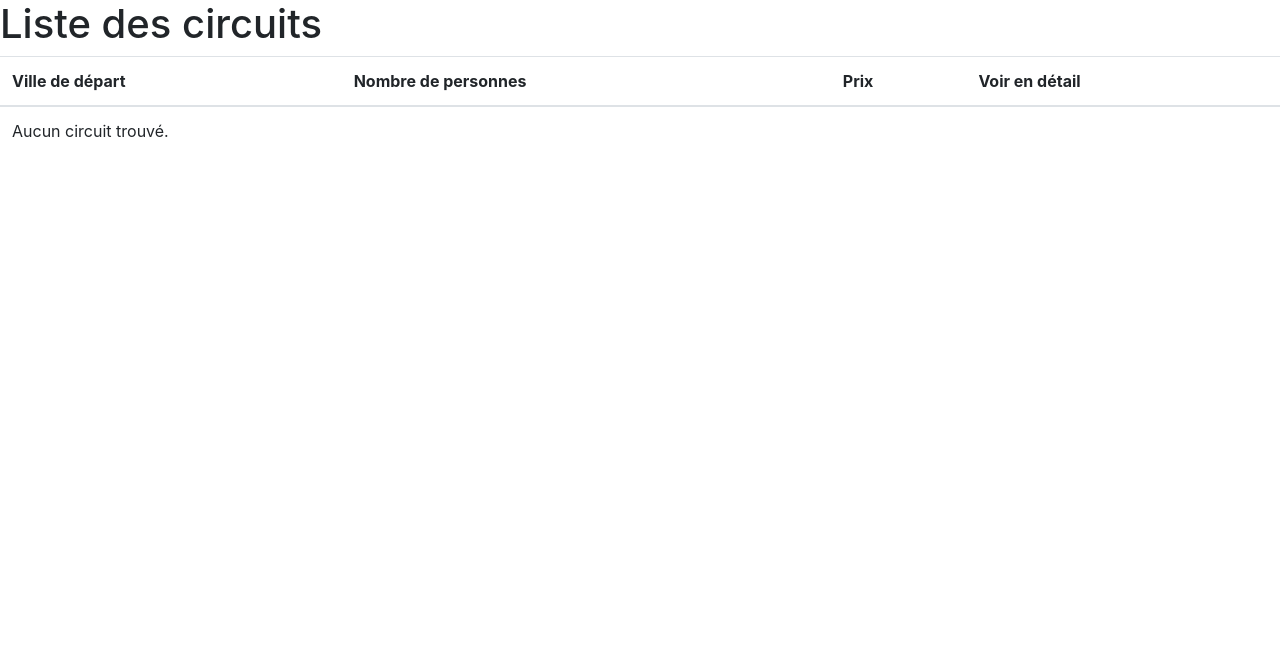
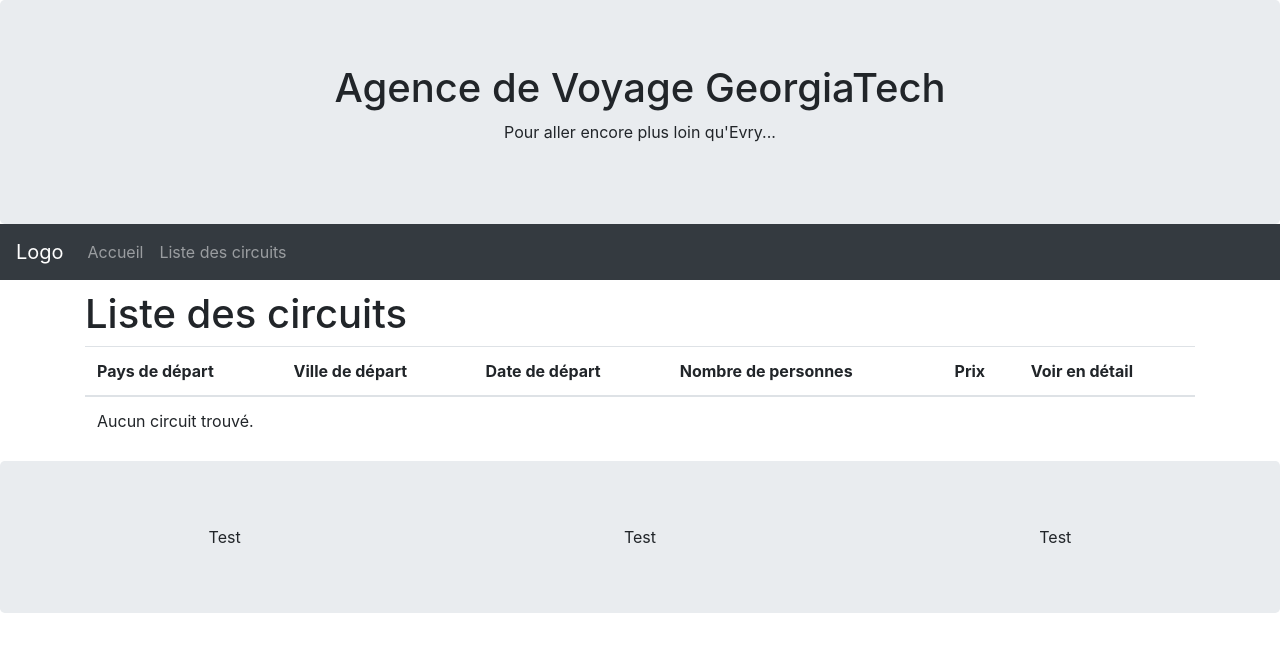
Before and after one commit to odulcy/proj-agvoy, a Symfony app: template templates/front/home.html.twig in a window 1280 px wide. Shown: the top 652 px of the page. Run offline with Twig, Linux system fonts and the light colour scheme; the template is opened without the code that fills it, so the values that code supplies are empty; some libraries are stand-ins or nearby versions.

Commit message:
CSS modified. Still working on it.

```diff
--- a/templates/base.html.twig
+++ b/templates/base.html.twig
@@ -2,26 +2,61 @@
 <html>
     <head>
         <meta charset="UTF-8">
-        <title>{% block title %}Welcome!{% endblock %}</title>
+        <title>
+          {% block title %}
+          Agence de Voyage GeorgiaTech
+          {% endblock %}
+        </title>
         {% block stylesheets %}
         <link rel="stylesheet" href="/css/bootstrap.min.css">
         {% endblock %}
     </head>
     <body>
+      <div class="jumbotron text-center" style="margin-bottom:0">
+        <h1>Agence de Voyage GeorgiaTech</h1>
+        <p>Pour aller encore plus loin qu'Evry...</p>
+      </div>
+
+      {% block menu %}
+      <nav class="navbar navbar-expand-sm bg-dark navbar-dark"
+        style="margin-bottom : 10px">
+        <a class="navbar-brand" href="#">Logo</a>
+        <button class="navbar-toggler" type="button" data-toggle="collapse" data-target="#collapsibleNavbar">
+          <span class="navbar-toggler-icon"></span>
+        </button>
+        <div class="collapse navbar-collapse" id="collapsibleNavbar">
+          <ul class="navbar-nav">
+            <li class="nav-item">
+              <a class="nav-link" href="/">Accueil</a>
+            </li>
+            <li class="nav-item">
+              <a class="nav-link" href="/home">Liste des circuits</a>
+            </li>
+          </ul>
+        </div>
+      </nav>
+      {% endblock %}
+
+      <div class="container">
         {% block body %}
-	{% block menu %}{% endblock %} {# menu #}
-
-    {% block main %}MAIN{% endblock %} {# main #}
-
-	    {% endblock %} {# body #}
+          {% block main %}
+          {% endblock %}
+        {% endblock %}
+      </div>
 
       {% block footer %}
-	<div >
+      <div class="jumbotron" style="margin-bottom:0">
+        <div class="row">
+          <div class="col text-center">Test</div>
+          <div class="col text-center">Test</div>
+          <div class="col text-center">Test</div>
         </div>
-	{% endblock %} {# footer #}
+      </div>
+      {% endblock %}
     </body>
     {% block javascripts %}
-        <script src="/js/bootstrap.min.js"></script>
+    <script src="/js/bootstrap.min.js">
+    </script>
     {% endblock %} {# javascripts #}
     {% block custompage_script %}
     {% endblock %} {# custompage_scripts #}
--- a/templates/front/home.html.twig
+++ b/templates/front/home.html.twig
@@ -1,14 +1,14 @@
 {% extends 'base.html.twig' %}
-
-{% block title %}Hello!{% endblock %}
 
 {% block body %}
     <h1>Liste des circuits</h1>
 
-    <table class="table">
+    <table class="table table-hover">
         <thead>
             <tr>
+                <th>Pays de départ</th>
                 <th>Ville de départ</th>
+                <th>Date de départ</th>
                 <th>Nombre de personnes</th>
                 <th>Prix</th>
                 <th>Voir en détail</th>
@@ -18,11 +18,12 @@
           {% if programmationCircuits %}
           {% for progCircuit in programmationCircuits %}
             <tr>
+                <td>{{ progCircuit.circuit.paysDepart }}</td>
+                <td>{{ progCircuit.circuit.villeDepart }}</td>
                 <td>{{ progCircuit.dateDepart|date("m/d/Y") }}</td>
                 <td>{{ progCircuit.nombrePersonnes }}</td>
                 <td>{{ progCircuit.prix }}</td>
-                <td> <a href="{{ path('front_circuit_show', {id: progCircuit.circuit.id})
-                    }}">Détails</a></td>
+                <td> <a class="btn btn-info btn-outline-secondary" role="button" href="{{ path('front_circuit_show', {id:progCircuit.circuit.id}) }}">Détails</a></td>
             </tr>
           {% endfor %}
           {% else %}
```
Also changed, not shown: templates/front/circuit_show.html.twig (+9 -11 lines). Lines whose indentation alone changed are shown as unchanged.
